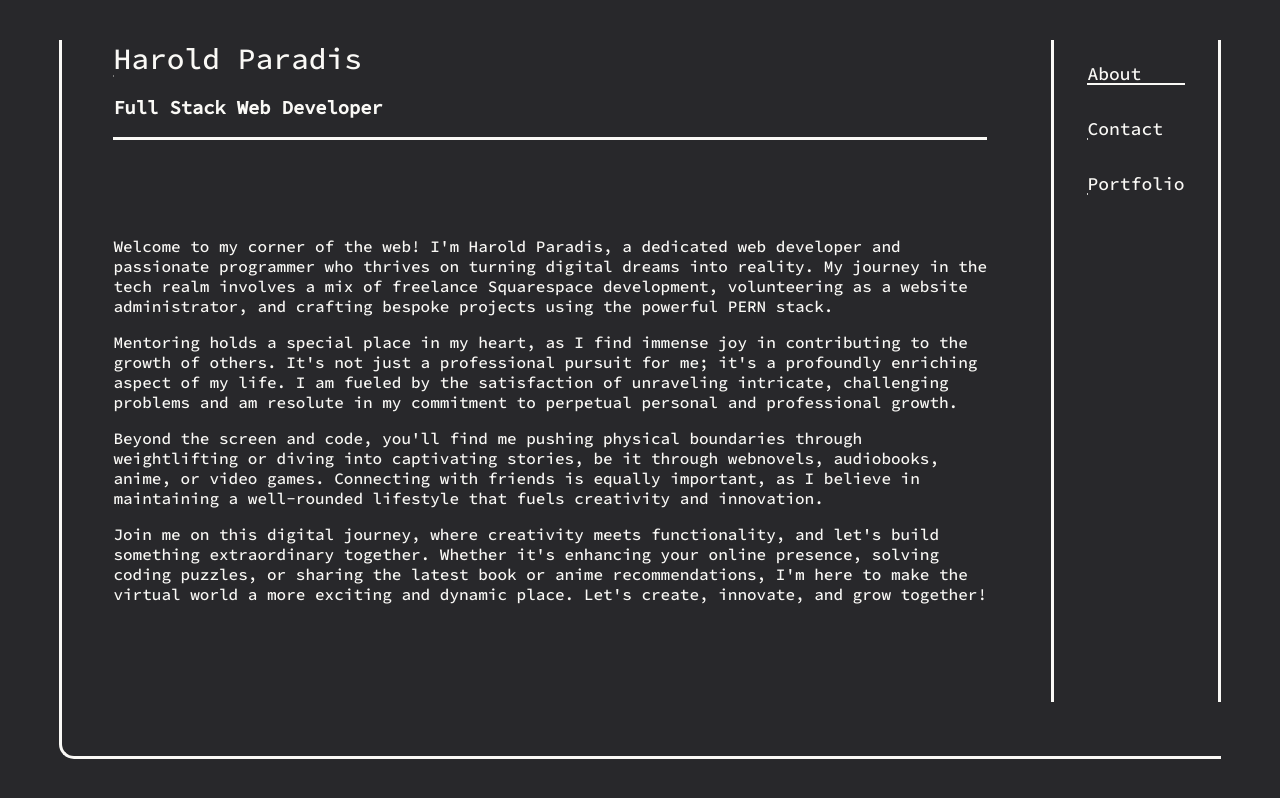
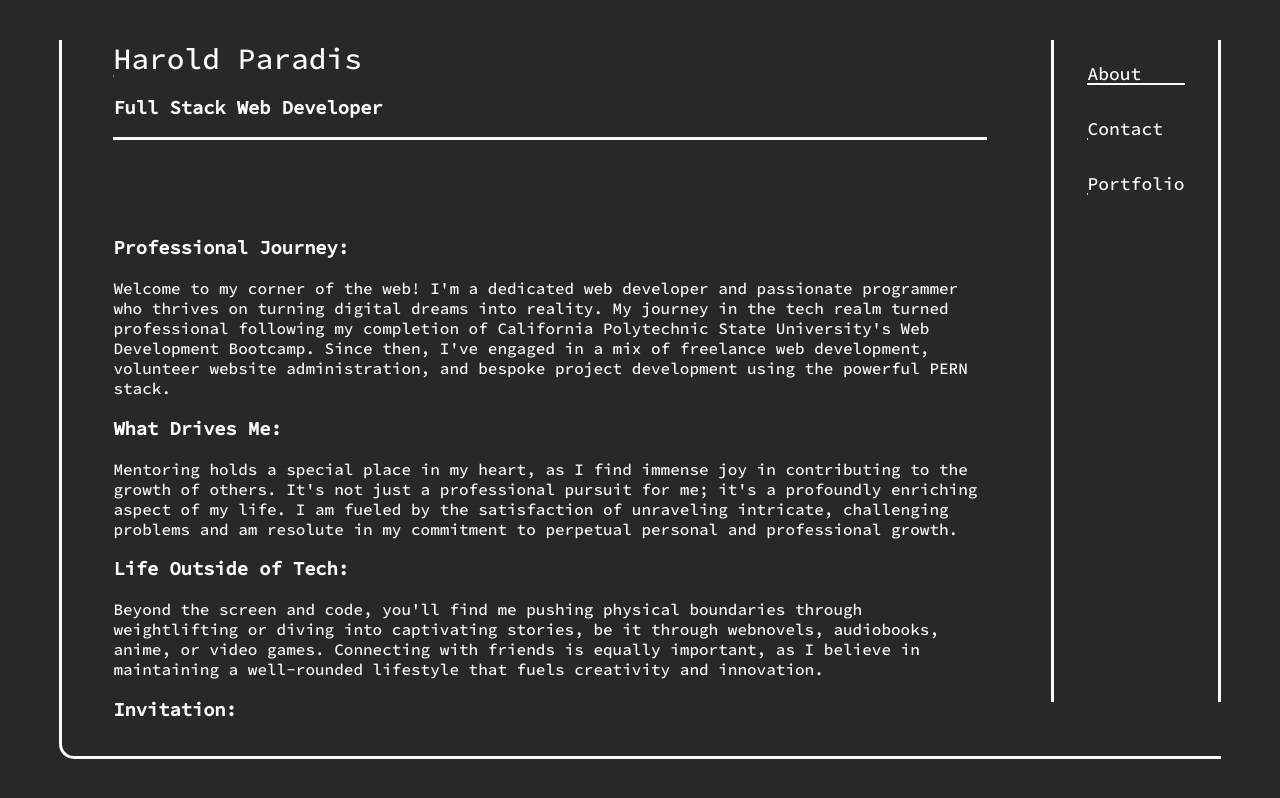
Before and after one commit to HalParadis/Portfolio, a React (Create React App) app: page /about in a window 1280 px wide. Built offline with nearby package versions, Linux system fonts and the light colour scheme.

Commit message:
Word changes to indicate multiplatform web builder specialization

```diff
--- a/src/App.js
+++ b/src/App.js
@@ -54,7 +54,7 @@ const App = () => {
                 Let's turn ideas into reality – explore my work and let's connect.
               </p> */}
               <TextLine text={"I'm Harold Paradis, a web developer with a passion for creating seamless digital experiences."}/>
-              <TextLine text={"Specializing in Squarespace, Javascript, CSS, HTML, PostgreSQL and React, I work to blend functionality with aesthetics."}/>
+              <TextLine text={"Specializing in Website Building Platforms, Javascript, CSS, HTML, PostgreSQL and React, I work to blend functionality with aesthetics."}/>
               <TextLine text={"Beyond coding, I find fulfillment in mentoring and a balanced lifestyle of weightlifting, literature, and shared moments with friends."}/>
               <TextLine text={"Let's turn ideas into reality – explore my work and let's connect."}/>
             </div>
--- a/src/components/About.js
+++ b/src/components/About.js
@@ -3,15 +3,19 @@ import React from 'react';
 const About = () => {
   return (
     <div>
+      <h3>Professional Journey:</h3>
       <p>
-        Welcome to my corner of the web! I'm Harold Paradis, a dedicated web developer and passionate programmer who thrives on turning digital dreams into reality. My journey in the tech realm involves a mix of freelance Squarespace development, volunteering as a website administrator, and crafting bespoke projects using the powerful PERN stack.
+        Welcome to my corner of the web! I'm a dedicated web developer and passionate programmer who thrives on turning digital dreams into reality. My journey in the tech realm turned professional following my completion of California Polytechnic State University's Web Development Bootcamp. Since then, I've engaged in a mix of freelance web development, volunteer website administration, and bespoke project development using the powerful PERN stack.
       </p>
+      <h3>What Drives Me:</h3>
       <p>
         Mentoring holds a special place in my heart, as I find immense joy in contributing to the growth of others. It's not just a professional pursuit for me; it's a profoundly enriching aspect of my life. I am fueled by the satisfaction of unraveling intricate, challenging problems and am resolute in my commitment to perpetual personal and professional growth.
       </p>
+      <h3>Life Outside of Tech:</h3>
       <p>
         Beyond the screen and code, you'll find me pushing physical boundaries through weightlifting or diving into captivating stories, be it through webnovels, audiobooks, anime, or video games. Connecting with friends is equally important, as I believe in maintaining a well-rounded lifestyle that fuels creativity and innovation.
       </p>
+      <h3>Invitation:</h3>
       <p>
         Join me on this digital journey, where creativity meets functionality, and let's build something extraordinary together. Whether it's enhancing your online presence, solving coding puzzles, or sharing the latest book or anime recommendations, I'm here to make the virtual world a more exciting and dynamic place. Let's create, innovate, and grow together!
       </p>
```
